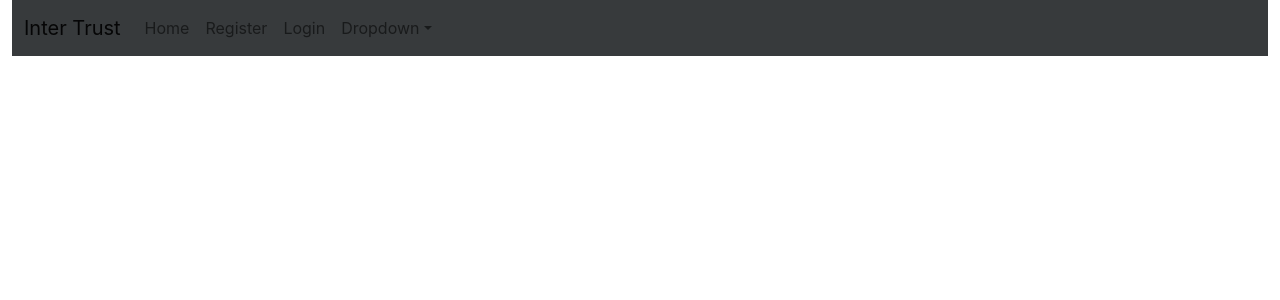
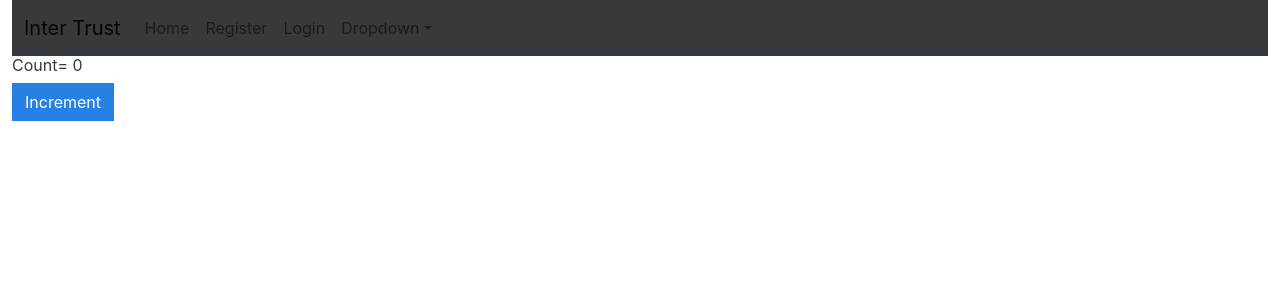
Before and after one commit to kiran-blockchain/intertrust, a React (Create React App) app in the folder intertrustapp/: page / in a window 1280 px wide. Shown: the top 300 px of the page. Built offline with nearby package versions, Linux system fonts and the light colour scheme.

Commit message:
added code

```diff
--- a/intertrustapp/src/App.js
+++ b/intertrustapp/src/App.js
@@ -1,12 +1,14 @@
 import React from "react"
 import { Header } from "./components/Header";
 import { headerConfig } from "./config/headerConfig";
+import { Counter } from "./components/Counter";
 
 export const App = () => {
   const appName="InterTrust";
   return (
     <div className="container-fluid">
       <Header config={headerConfig}/>
+      <Counter/>
     </div>
 
   )
--- a/intertrustapp/src/components/Counter/index.js
+++ b/intertrustapp/src/components/Counter/index.js
@@ -7,8 +7,8 @@ export const Counter =()=>{
     }
     return(
         <>
-            <h6>Count</h6>
-            <button className="btn btn-primary" onClick={increment()}>Increment</button>
+            <h6>Count= {count}</h6>
+            <button className="btn btn-primary" onClick={increment}>Increment</button>
         </>
     )
 }
```
